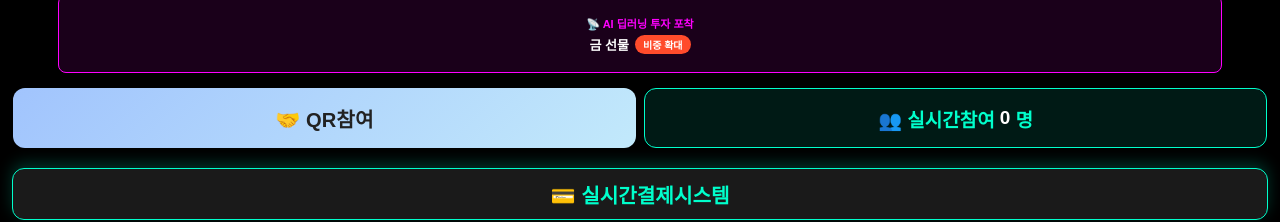
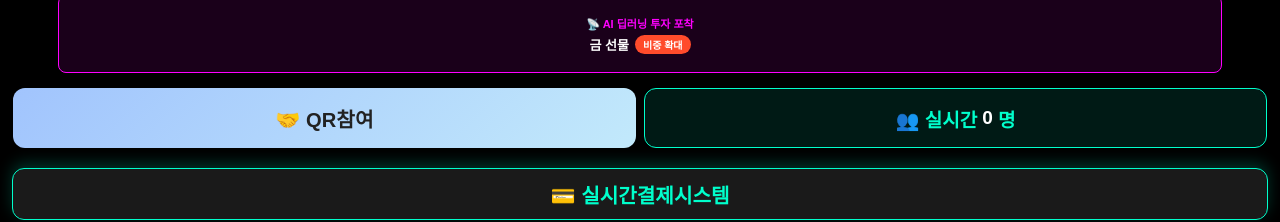
Before and after one commit to tldtld/finsegye, a plain HTML site: page index.html in a window 1280 px wide. Shown: the part 128-350 px from the top of the page. Drawn offline with Linux system fonts and the light colour scheme.

Commit message:
Update index.html

```diff
--- a/index.html
+++ b/index.html
@@ -56,8 +56,8 @@
 
         <div style="flex: 1; display: flex; flex-direction: column; gap: 8px;">
    <button onclick="toggleLiveList()" style="width: 100%; height: 60px; background: rgba(0, 255, 204, 0.1); border: 1.5px solid #00ffcc; color: #00ffcc; border-radius: 12px; font-size: 0.85em; font-weight: bold; cursor: pointer; display: flex; justify-content: center; align-items: center; gap: 5px;">
-    <span>👥 실시간참여</span>
-    <span id="realtimeUserCount" style="color: #fff;">0</span><span>명</span>
+    <span>👥 실시간</span>
+    <span id="realtimeUserCount" style="color: #fff;">00</span><span>명</span>
 </button>
 
             <div id="liveListContainer" style="display: none; padding: 10px; background: rgba(255,255,255,0.05); border: 1px solid rgba(0,255,204,0.3); border-radius: 12px; height: 130px;">
```
